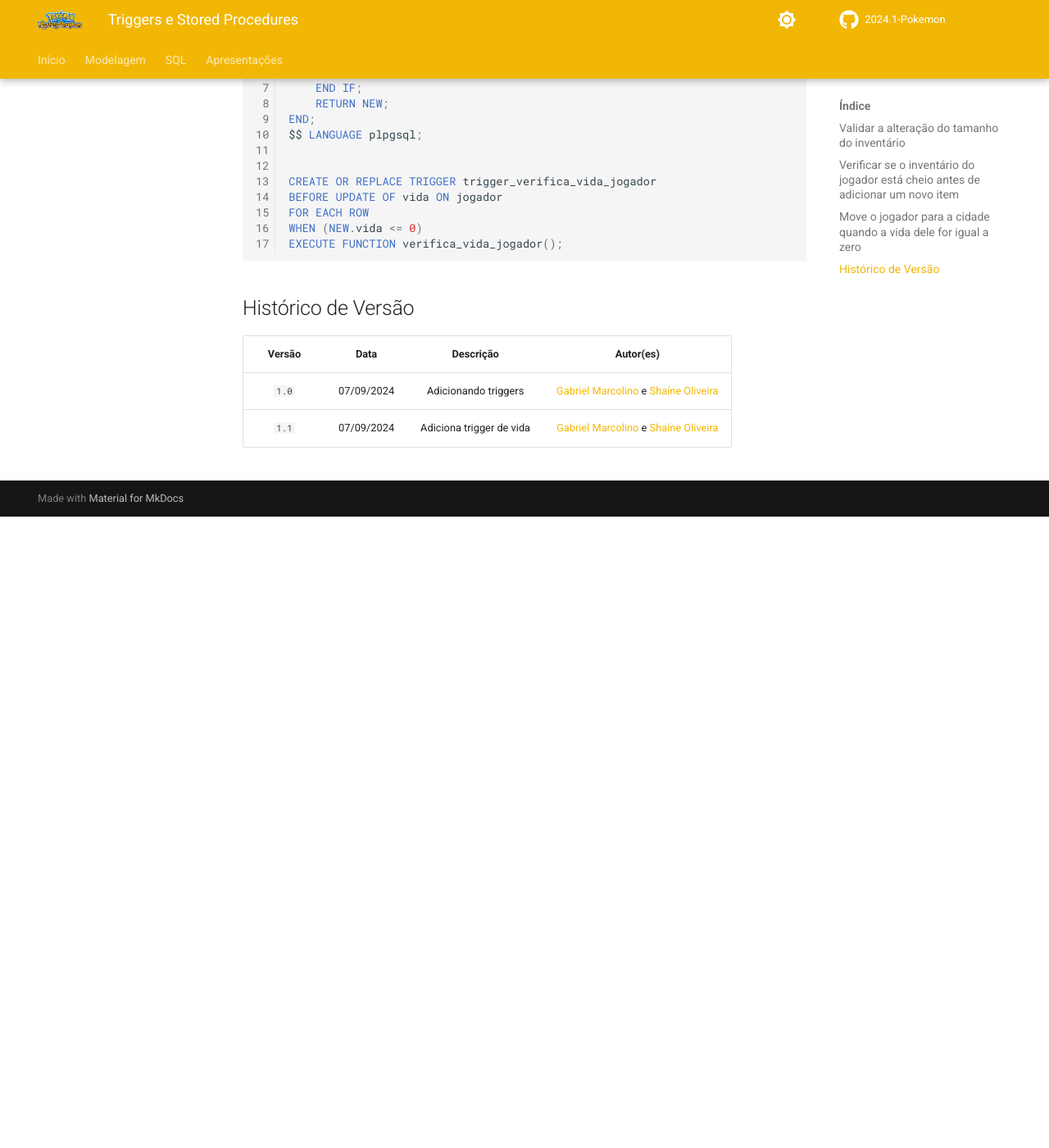
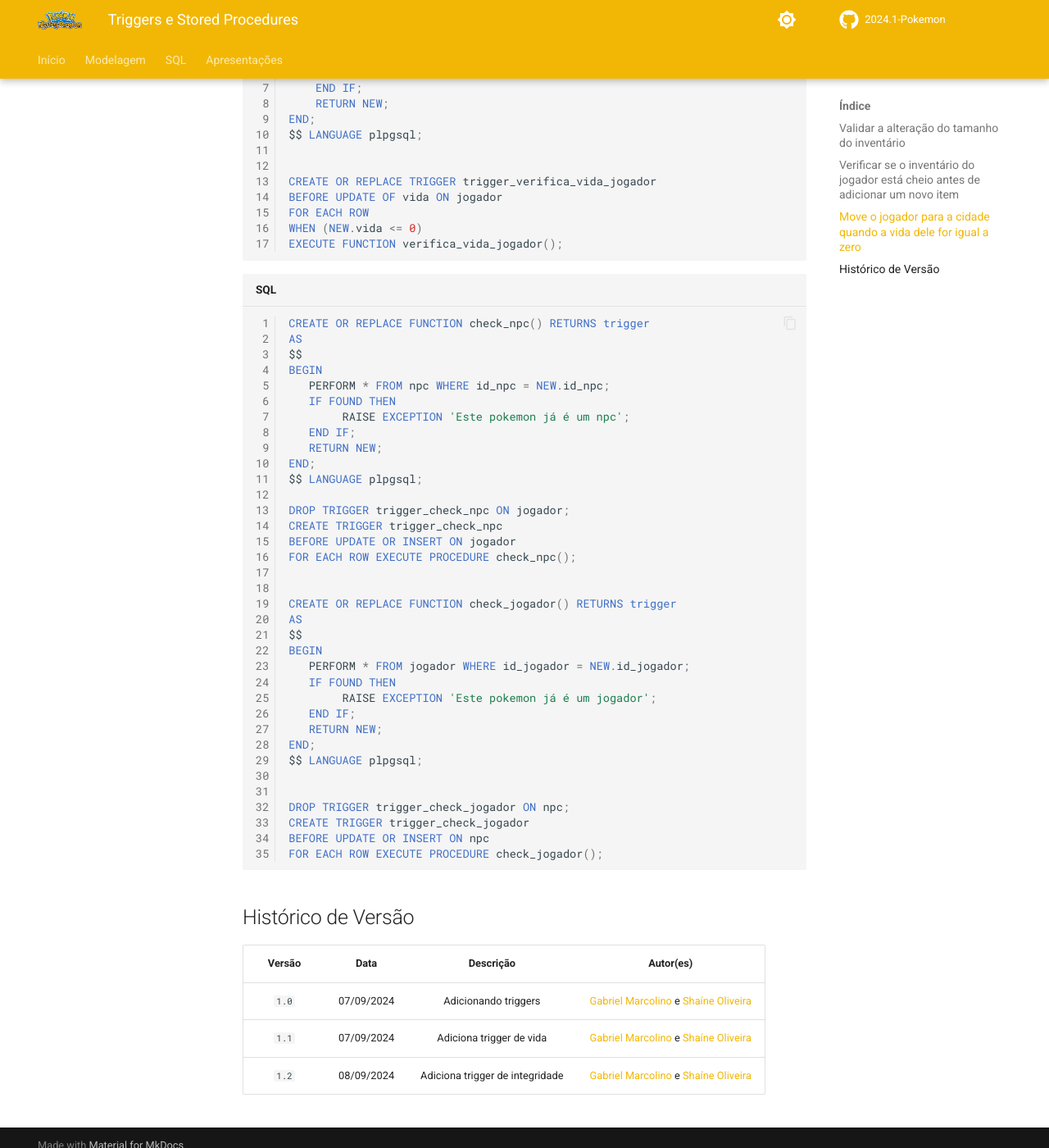
Before and after one commit to SBD1/2024.1-Pokemon, an MkDocs documentation site: the page built from docs/sql/trigger_procedure/trigger.md, in a window 1280 px wide and 1400 px high, scrolled down 1413 px. Shown: the whole window at 82% size. Built offline with MkDocs 1.6.1 and Material for MkDocs 9.7.7, drawn with Linux system fonts in a browser that asks for light colours; comment, search, counter and statistics services are not loaded; before the commit the page ends 2043 px from its top, so only the background shows below that.

Commit message:
Adiciona trigger de integridade.

```diff
--- a/docs/sql/trigger_procedure/trigger.md
+++ b/docs/sql/trigger_procedure/trigger.md
@@ -73,9 +73,56 @@ WHEN (NEW.vida <= 0)
 EXECUTE FUNCTION verifica_vida_jogador();
 ~~~~
 
+
+~~~~sql
+
+CREATE OR REPLACE FUNCTION check_npc() RETURNS trigger
+AS
+$$
+BEGIN
+   PERFORM * FROM npc WHERE id_npc = NEW.id_npc;
+   IF FOUND THEN
+		RAISE EXCEPTION 'Este pokemon já é um npc';
+   END IF;
+   RETURN NEW;
+END;
+$$ LANGUAGE plpgsql;
+
+DROP TRIGGER trigger_check_npc ON jogador;
+CREATE TRIGGER trigger_check_npc
+BEFORE UPDATE OR INSERT ON jogador
+FOR EACH ROW EXECUTE PROCEDURE check_npc();
+
+
+CREATE OR REPLACE FUNCTION check_jogador() RETURNS trigger
+AS
+$$
+BEGIN
+   PERFORM * FROM jogador WHERE id_jogador = NEW.id_jogador;
+   IF FOUND THEN
+		RAISE EXCEPTION 'Este pokemon já é um jogador';
+   END IF;
+   RETURN NEW;
+END;
+$$ LANGUAGE plpgsql;
+
+
+DROP TRIGGER trigger_check_jogador ON npc;
+CREATE TRIGGER trigger_check_jogador
+BEFORE UPDATE OR INSERT ON npc
+FOR EACH ROW EXECUTE PROCEDURE check_jogador();
+
+~~~~
+
+
+
+
+
+
 ## Histórico de Versão
 
 | Versão |    Data    |      Descrição      |                                                                                                Autor(es)                                                                                                 |
 | :----: | :--------: | :-----------------: | :------------------------------------------------------------------------------------------------------------------------------------------------------------------------------------------------------: |
 | `1.0`  | 07/09/2024 | Adicionando triggers | [Gabriel Marcolino](https://github.com/GabrielMR360) e [Shaíne Oliveira](ttps://github.com/ShaineOliveira)|
 | `1.1`  | 07/09/2024 | Adiciona trigger de vida | [Gabriel Marcolino](https://github.com/GabrielMR360) e [Shaíne Oliveira](ttps://github.com/ShaineOliveira) |
+| `1.2`  | 08/09/2024 | Adiciona trigger de integridade | [Gabriel Marcolino](https://github.com/GabrielMR360) e [Shaíne Oliveira](ttps://github.com/ShaineOliveira) |
```
Also changed, not shown: 1 other file.
